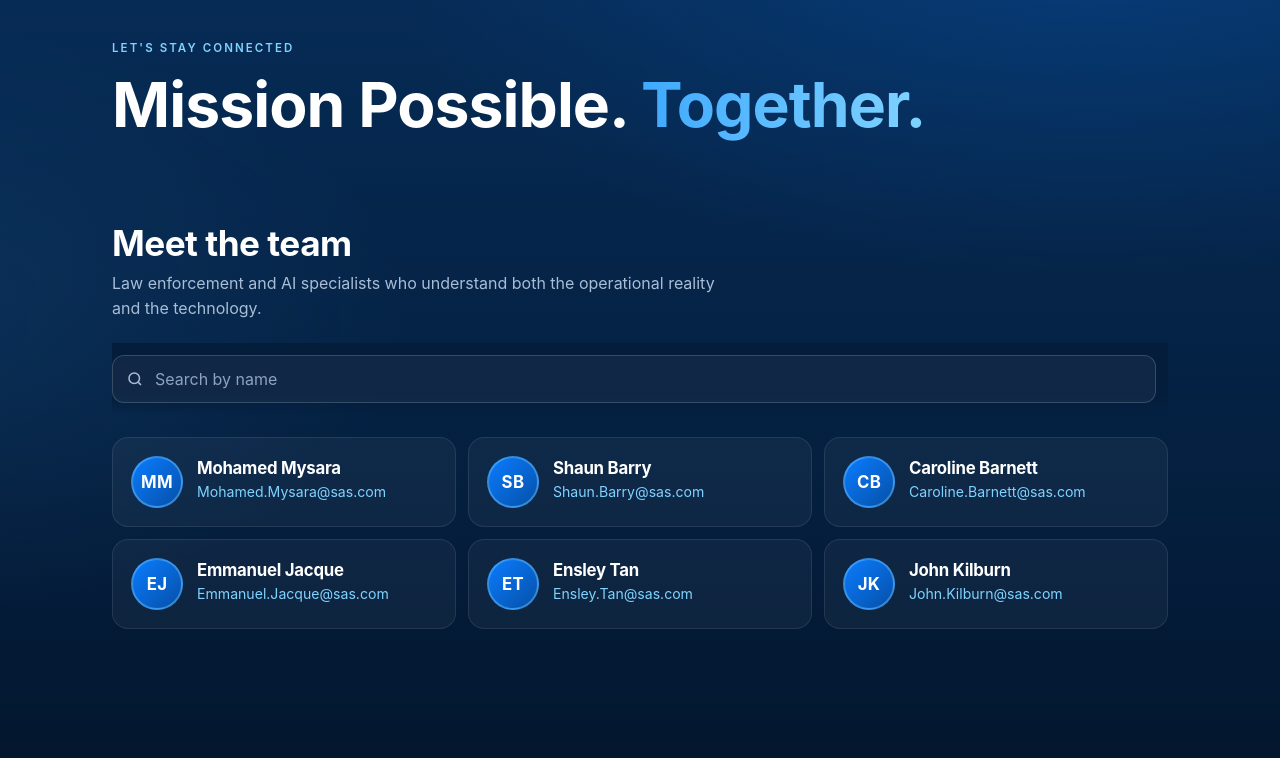
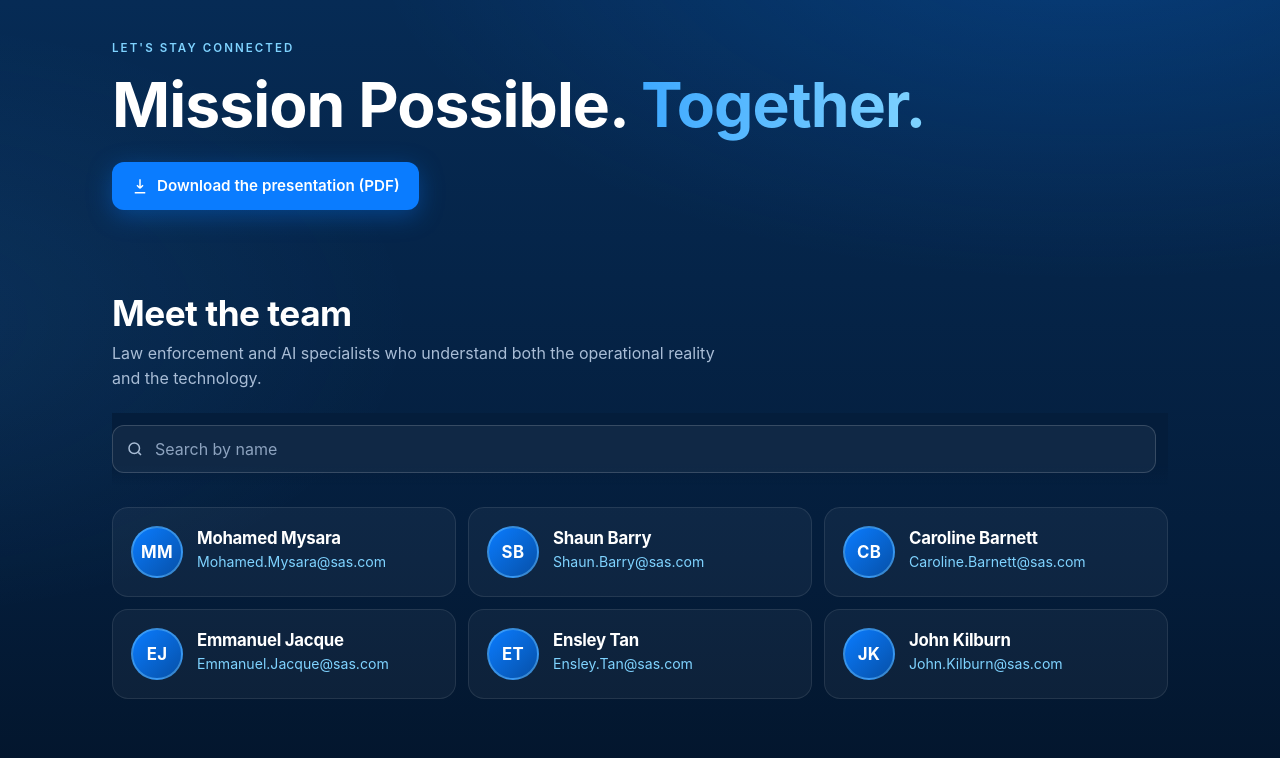
Before and after one commit to mysmo87/mission-possible, a plain HTML site: page index.html in a window 1280 px wide. Shown: the top 758 px of the page. Drawn offline with Linux system fonts and the light colour scheme.

Commit message:
Add presentation download button
Co-Authored-By: Claude Opus 5.5 <noreply@anthropic.com>
Claude-Session: https://claude.ai/code/session_01WW8gUazz7XDRAvsXHcu2vK

```diff
--- a/config.js
+++ b/config.js
@@ -17,6 +17,12 @@ window.HUB_CONFIG = {
     noIndex: true,          // keeps the page out of search engines
   },
 
+  // Presentation download button. Set file to "" to hide the button.
+  presentation: {
+    label: "Download the presentation (PDF)",
+    file: "Mission-Possible-WPS-2026.pdf"
+  },
+
   regions: {
     americas: "Americas",
     emea: "Europe & Middle East",
--- a/index.html
+++ b/index.html
@@ -50,6 +50,7 @@ h2{font-size:clamp(1.5rem,5.2vw,2.2rem)}
 .connect-banner strong{display:block;color:var(--white);font-size:1.05rem;margin-bottom:4px}
 .connect-banner p{color:var(--muted);font-size:.93rem}
 .hero-cta{display:flex;gap:10px;flex-wrap:wrap;margin-top:22px}
+.hero-cta[hidden]{display:none}
 
 /* Buttons */
 .btn{display:inline-flex;align-items:center;justify-content:center;gap:8px;min-height:48px;padding:12px 18px;
@@ -166,6 +167,10 @@ section{padding:44px 0}
       <div>
         <div class="eyebrow">Let's Stay Connected</div>
         <h1 id="heroTitle">Mission Possible. <span>Together.</span></h1>
+        <div class="hero-cta" id="deckWrap" hidden>
+          <a class="btn btn-primary" id="deckLink" href="#" target="_blank" rel="noopener">
+            <svg viewBox="0 0 24 24" fill="none" stroke="currentColor" stroke-width="2" aria-hidden="true"><path d="M12 3v12m0 0 4-4m-4 4-4-4M5 21h14"/></svg><span id="deckLabel">Download the presentation</span></a>
+        </div>
       </div>
     </div>
   </section>
@@ -215,6 +220,10 @@ section{padding:44px 0}
 
   if (S.title) document.title = S.title;
   if (S.noIndex !== false){ var m=document.createElement("meta"); m.name="robots"; m.content="noindex, nofollow"; document.head.appendChild(m); }
+
+  /* ---------- Presentation download ---------- */
+  var D = C.presentation || {};
+  if (has(D.file)) { $("deckLink").href = D.file; $("deckLink").setAttribute("download",""); $("deckLabel").textContent = D.label || "Download the presentation"; $("deckWrap").hidden = false; }
 
   /* ---------- Directory ---------- */
   var R = C.regions || {americas:"Americas",emea:"Europe & Middle East",apac:"Asia-Pacific"};
```
Also changed, not shown: README.md, 2 other files.
